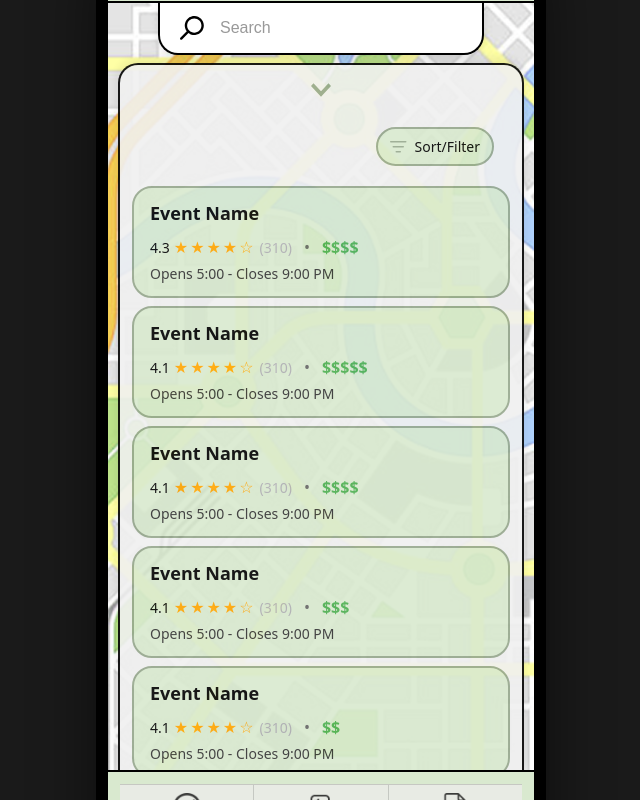
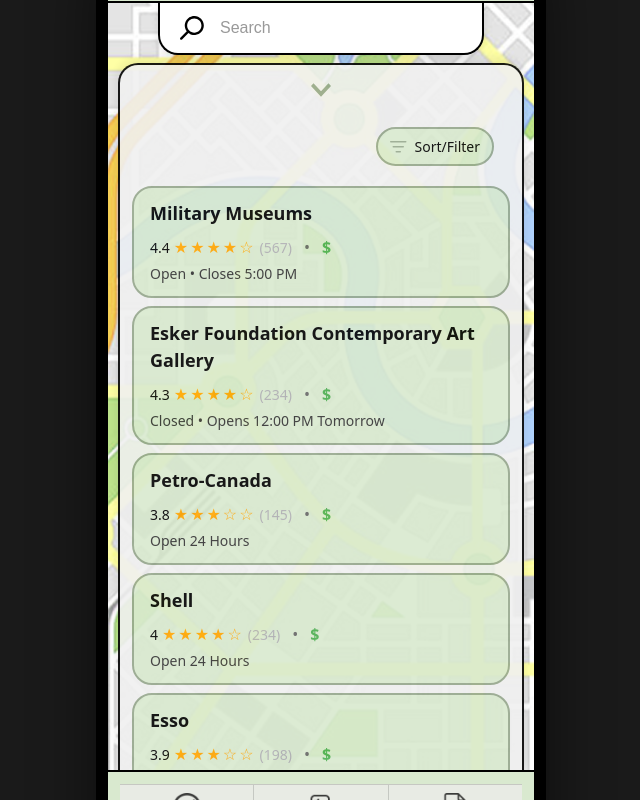
Before and after one commit to haywirebanana/cpsc481-tripadventurers, a React (Vite) app in the folder trip-adventurers/: page /trip/1 in a window 1280 px wide. Both pictures are taken after a click on the button 640 px from the left and 745 px from the top of the page. Shown: the whole page, without its empty margins (319-959 px from the left). Built offline with nearby package versions, Linux system fonts and the light colour scheme.

Commit message:
added categories & fixed css styling in sort/filter

```diff
--- a/trip-adventurers/src/components/SortFilterPopup.jsx
+++ b/trip-adventurers/src/components/SortFilterPopup.jsx
@@ -7,21 +7,23 @@
 export default function SortFilterPopup({ onClose, onApply, initialFilters, initialSort }) {
   const [activeCategories, setActiveCategories] = useState(initialFilters || []);
   const [sortBy, setSortBy] = useState(initialSort || 'price-asc');
-  const [ratingRange, setRatingRange] = useState([1, 5]);
-  const [priceRange, setPriceRange] = useState([1, 5]);
+  const [ratingRange, setRatingRange] = useState([3, 5]);
+  const [priceRange, setPriceRange] = useState([1, 4]);
   const [openNow, setOpenNow] = useState(false);
 
   const categories = [
+    { id: 'museum', label: 'Museums', icon: restaurantIcon },
     { id: 'restaurant', label: 'Restaurants', icon: restaurantIcon },
-    { id: 'hotel', label: 'Hotels', icon: hotelIcon },
-    { id: 'transit', label: 'Transit', icon: transitIcon },
+    { id: 'gas', label: 'Gas Stations', icon: transitIcon },
+    { id: 'shopping', label: 'Shopping/Malls', icon: hotelIcon },
+    { id: 'cafe', label: 'Cafés', icon: restaurantIcon },
   ];
 
   const sortOptions = [
-    { id: 'price-asc', label: 'Price - ascending' },
-    { id: 'price-desc', label: 'Price - descending' },
-    { id: 'rating-asc', label: 'Ratings - ascending' },
-    { id: 'rating-desc', label: 'Ratings - descending' },
+    { id: 'price-asc', label: 'Price - High to Low' },
+    { id: 'price-desc', label: 'Price - Low to High' },
+    { id: 'rating-asc', label: 'Ratings - High to Low' },
+    { id: 'rating-desc', label: 'Ratings - Low to High' },
     { id: 'closest', label: 'Closest first' },
   ];
 
@@ -36,8 +38,8 @@
   const handleClearAll = () => {
     setActiveCategories([]);
     setSortBy('price-asc');
-    setRatingRange([1, 5]);
-    setPriceRange([1, 5]);
+    setRatingRange([3, 5]);
+    setPriceRange([1, 4]);
     setOpenNow(false);
   };
 
@@ -55,23 +57,14 @@
   return (
     <div className="sort-filter-overlay" onClick={onClose}>
       <div className="sort-filter-popup" onClick={(e) => e.stopPropagation()}>
-        {/* Header with active filter */}
+        {/* Header */}
         <div className="popup-header">
-          {activeCategories.length > 0 && (
-            <div className="active-category-pills">
-              {activeCategories.map(cat => {
-                const category = categories.find(c => c.id === cat);
-                return (
-                  <div key={cat} className="category-pill">
-                    <img src={category.icon} alt={category.label} />
-                    <span>{category.label}</span>
-                  </div>
-                );
-              })}
-            </div>
-          )}
+          <h2 className="popup-title">Sort & Filter</h2>
+          <button className="popup-close" onClick={onClose}>×</button>
         </div>
 
+        {/* Body */}
+        <div className="popup-body">
           {/* Sort By Dropdown */}
           <div className="filter-section">
             <label className="filter-label">Sort by:</label>
@@ -108,7 +101,7 @@
           {/* Rating Range */}
           <div className="filter-section">
             <div className="range-header">
-            <label className="filter-label">Ratings</label>
+              <label className="filter-label" style={{ margin: 0 }}>Ratings</label>
               <span className="range-value">
                 {ratingRange[0]} to {ratingRange[1]} ★
               </span>
@@ -154,7 +147,7 @@
           {/* Price Range */}
           <div className="filter-section">
             <div className="range-header">
-            <label className="filter-label">Price</label>
+              <label className="filter-label" style={{ margin: 0 }}>Price</label>
               <span className="range-value">
                 {priceRange[0]} to {priceRange[1]} $
               </span>
@@ -206,8 +199,9 @@
               <span>Open now?</span>
             </label>
           </div>
+        </div>
 
-        {/* Action Buttons */}
+        {/* Footer Actions */}
         <div className="popup-actions">
           <button className="clear-btn" onClick={handleClearAll}>
             Clear all
--- a/trip-adventurers/src/pages/Explore.jsx
+++ b/trip-adventurers/src/pages/Explore.jsx
@@ -1,4 +1,4 @@
-import { useState } from 'react';
+import { useState, useMemo } from 'react';
 import mapBackground from '../assets/map.jpg';
 import searchIcon from '../assets/search.svg';
 import arrowIcon from '../assets/arrow.svg';
@@ -11,21 +11,126 @@
 
 export default function Explore() {
   const [view, setView] = useState('map'); // 'map' or 'list'
-  const [activeFilters, setActiveFilters] = useState([]);
+  const [activeFilters, setActiveFilters] = useState({
+    categories: [],
+    sortBy: 'price-asc',
+    ratingRange: [1, 5],
+    priceRange: [1, 5],
+    openNow: false
+  });
   const [selectedEvent, setSelectedEvent] = useState(null);
   const [searchTerm, setSearchTerm] = useState('');
   const [bookingEvent, setBookingEvent] = useState(null);
   const [showSortFilter, setShowSortFilter] = useState(false);
-  const [sortBy, setSortBy] = useState('price-asc');
 
-  const mockEvents = [
-    { name: searchTerm || 'Event Name', rating: 4.3, reviews: 310, price: '$$$$', hours: 'Opens 5:00 - Closes 9:00 PM' },
-    { name: searchTerm || 'Event Name', rating: 4.1, reviews: 310, price: '$$$$$', hours: 'Opens 5:00 - Closes 9:00 PM' },
-    { name: searchTerm || 'Event Name', rating: 4.1, reviews: 310, price: '$$$$', hours: 'Opens 5:00 - Closes 9:00 PM' },
-    { name: searchTerm || 'Event Name', rating: 4.1, reviews: 310, price: '$$$', hours: 'Opens 5:00 - Closes 9:00 PM' },
-    { name: searchTerm || 'Event Name', rating: 4.1, reviews: 310, price: '$$', hours: 'Opens 5:00 - Closes 9:00 PM' },
-    { name: searchTerm || 'Event Name', rating: 4.1, reviews: 310, price: '$', hours: 'Opens 5:00 - Closes 9:00 PM' },
+  // Comprehensive mock data with all categories
+  const allEvents = [
+    // Museums (7)
+    { name: 'Glenbow Museum', category: 'museum', rating: 4.5, reviews: 892, price: '$$', hours: 'Open • Closes 5:00 PM', isOpen: true },
+    { name: 'Heritage Park Historical Village', category: 'museum', rating: 4.7, reviews: 1543, price: '$$$', hours: 'Closed • Opens 10:00 AM Tomorrow', isOpen: false },
+    { name: 'TELUS Spark Science Centre', category: 'museum', rating: 4.6, reviews: 2108, price: '$$$', hours: 'Open • Closes 4:00 PM', isOpen: true },
+    { name: 'Military Museums', category: 'museum', rating: 4.4, reviews: 567, price: '$', hours: 'Open • Closes 5:00 PM', isOpen: true },
+    { name: 'Esker Foundation Contemporary Art Gallery', category: 'museum', rating: 4.3, reviews: 234, price: '$', hours: 'Closed • Opens 12:00 PM Tomorrow', isOpen: false },
+    { name: 'Studio Bell', category: 'museum', rating: 4.8, reviews: 1876, price: '$$$$', hours: 'Open • Closes 9:00 PM', isOpen: true },
+    { name: 'Calgary Selfie Museum', category: 'museum', rating: 4.2, reviews: 445, price: '$$', hours: 'Closed • Opens 9:00 AM Tomorrow', isOpen: false },
+
+    // Restaurants (7)
+    { name: 'Porch', category: 'restaurant', rating: 4.6, reviews: 1234, price: '$$$$', hours: 'Open • Closes 10:00 PM', isOpen: true },
+    { name: 'Orchard', category: 'restaurant', rating: 4.5, reviews: 987, price: '$$$', hours: 'Open • Closes 11:00 PM', isOpen: true },
+    { name: 'The Canadian Brewhouse', category: 'restaurant', rating: 4.7, reviews: 1567, price: '$$$$$', hours: 'Closed • Opens 5:00 PM', isOpen: false },
+    { name: 'Bubblemania', category: 'restaurant', rating: 4.4, reviews: 756, price: '$$$', hours: 'Open • Closes 10:00 PM', isOpen: true },
+    { name: 'State & Main', category: 'restaurant', rating: 4.8, reviews: 2134, price: '$$$$', hours: 'Closed • Opens 5:30 PM', isOpen: false },
+    { name: 'Una Pizza + Wine', category: 'restaurant', rating: 4.3, reviews: 891, price: '$$', hours: 'Open • Closes 11:00 PM', isOpen: true },
+    { name: 'Kinjo', category: 'restaurant', rating: 4.5, reviews: 1023, price: '$$$', hours: 'Open • Closes 12:00 AM', isOpen: true },
+
+    // Gas Stations (6)
+    { name: 'Petro-Canada', category: 'gas', rating: 3.8, reviews: 145, price: '$', hours: 'Open 24 Hours', isOpen: true },
+    { name: 'Shell', category: 'gas', rating: 4.0, reviews: 234, price: '$', hours: 'Open 24 Hours', isOpen: true },
+    { name: 'Esso', category: 'gas', rating: 3.9, reviews: 198, price: '$', hours: 'Open • Closes 11:00 PM', isOpen: true },
+    { name: 'Co-op Gas', category: 'gas', rating: 4.2, reviews: 312, price: '$', hours: 'Open • Closes 10:00 PM', isOpen: true },
+    { name: '7-Eleven Gas', category: 'gas', rating: 3.7, reviews: 167, price: '$', hours: 'Open 24 Hours', isOpen: true },
+    { name: 'Mobil', category: 'gas', rating: 3.6, reviews: 89, price: '$', hours: 'Open • Closes 12:00 AM', isOpen: true },
+
+    // Shopping/Malls (5)
+    { name: 'CF Chinook Centre', category: 'shopping', rating: 4.4, reviews: 3421, price: '$$$$', hours: 'Open • Closes 9:00 PM', isOpen: true },
+    { name: 'CORE Shopping Centre', category: 'shopping', rating: 4.3, reviews: 2876, price: '$$$', hours: 'Open • Closes 7:00 PM', isOpen: true },
+    { name: 'CrossIron Mills', category: 'shopping', rating: 4.2, reviews: 4123, price: '$$$', hours: 'Open • Closes 9:00 PM', isOpen: true },
+    { name: 'Market Mall', category: 'shopping', rating: 4.1, reviews: 1987, price: '$$', hours: 'Open • Closes 8:00 PM', isOpen: true },
+    { name: 'Southcentre Mall', category: 'shopping', rating: 4.0, reviews: 2345, price: '$$', hours: 'Open • Closes 9:00 PM', isOpen: true },
+
+    // Cafés (7)
+    { name: 'Phil & Sebastian Coffee Roasters', category: 'cafe', rating: 4.7, reviews: 1876, price: '$$', hours: 'Open • Closes 6:00 PM', isOpen: true },
+    { name: 'Monogram Coffee', category: 'cafe', rating: 4.6, reviews: 1432, price: '$$', hours: 'Open • Closes 5:00 PM', isOpen: true },
+    { name: 'Rosso Coffee Roasters', category: 'cafe', rating: 4.5, reviews: 2103, price: '$', hours: 'Open • Closes 7:00 PM', isOpen: true },
+    { name: 'Analog Coffee', category: 'cafe', rating: 4.4, reviews: 987, price: '$', hours: 'Closed • Opens 7:00 AM Tomorrow', isOpen: false },
+    { name: 'Fratello Coffee Roasters', category: 'cafe', rating: 4.3, reviews: 1234, price: '$', hours: 'Open • Closes 6:00 PM', isOpen: true },
+    { name: 'Higher Ground Café', category: 'cafe', rating: 4.2, reviews: 678, price: '$$', hours: 'Open • Closes 5:00 PM', isOpen: true },
+    { name: 'Vendome Café', category: 'cafe', rating: 4.8, reviews: 1567, price: '$$', hours: 'Closed • Opens 8:00 AM Tomorrow', isOpen: false },
   ];
+
+  // Filter and sort events based on current filters and search term
+  const filteredEvents = useMemo(() => {
+    let events = [...allEvents];
+
+    // Apply search filter
+    if (searchTerm) {
+      const searchLower = searchTerm.toLowerCase();
+      events = events.filter(event =>
+        event.name.toLowerCase().includes(searchLower) ||
+        event.category.toLowerCase().includes(searchLower)
+      );
+    }
+
+    // Apply category filter
+    if (activeFilters.categories.length > 0) {
+      events = events.filter(event =>
+        activeFilters.categories.includes(event.category)
+      );
+    }
+
+    // Apply rating filter
+    events = events.filter(event =>
+      event.rating >= activeFilters.ratingRange[0] &&
+      event.rating <= activeFilters.ratingRange[1]
+    );
+
+    // Apply price filter
+    const priceToNumber = (price) => price.length;
+    events = events.filter(event => {
+      const eventPrice = priceToNumber(event.price);
+      return eventPrice >= activeFilters.priceRange[0] &&
+             eventPrice <= activeFilters.priceRange[1];
+    });
+
+    // Apply "open now" filter
+    if (activeFilters.openNow) {
+      events = events.filter(event => event.isOpen);
+    }
+
+    // Apply sorting
+    switch (activeFilters.sortBy) {
+      case 'price-asc':
+        events.sort((a, b) => priceToNumber(a.price) - priceToNumber(b.price));
+        break;
+      case 'price-desc':
+        events.sort((a, b) => priceToNumber(b.price) - priceToNumber(a.price));
+        break;
+      case 'rating-asc':
+        events.sort((a, b) => a.rating - b.rating);
+        break;
+      case 'rating-desc':
+        events.sort((a, b) => b.rating - a.rating);
+        break;
+      case 'closest':
+        // For now, just sort by name (you could add distance data later)
+        events.sort((a, b) => a.name.localeCompare(b.name));
+        break;
+      default:
+        break;
+    }
+
+    return events;
+  }, [searchTerm, activeFilters]);
 
   const handleSearch = (value) => {
     setSearchTerm(value);
@@ -52,8 +157,7 @@
   };
 
   const handleApplyFilters = (filters) => {
-    setActiveFilters(filters.categories);
-    setSortBy(filters.sortBy);
+    setActiveFilters(filters);
   };
 
   return (
@@ -102,9 +206,10 @@
 
             {/* Event List */}
             <div className="event-list">
-              {mockEvents.map((event, index) => (
+              {filteredEvents.length > 0 ? (
+                filteredEvents.map((event, index) => (
                   <EventCard
-                  key={index}
+                    key={`${event.category}-${index}`}
                     event={event}
                     index={index}
                     isSelected={selectedEvent === index}
@@ -112,7 +217,12 @@
                     onClose={() => setSelectedEvent(null)}
                     onBookNow={handleBookNow}
                   />
-              ))}
+                ))
+              ) : (
+                <div style={{ padding: '20px', textAlign: 'center', color: '#666' }}>
+                  No results found
+                </div>
+              )}
           </div>
         </div>
 
@@ -129,8 +239,8 @@
           <SortFilterPopup
             onClose={() => setShowSortFilter(false)}
             onApply={handleApplyFilters}
-            initialFilters={activeFilters}
-            initialSort={sortBy}
+            initialFilters={activeFilters.categories}
+            initialSort={activeFilters.sortBy}
           />
         )}
       </div>
```
Also changed, not shown: trip-adventurers/src/styles/SortFilterPopup.css (+167 -107 lines). Lines whose indentation alone changed are shown as unchanged.
